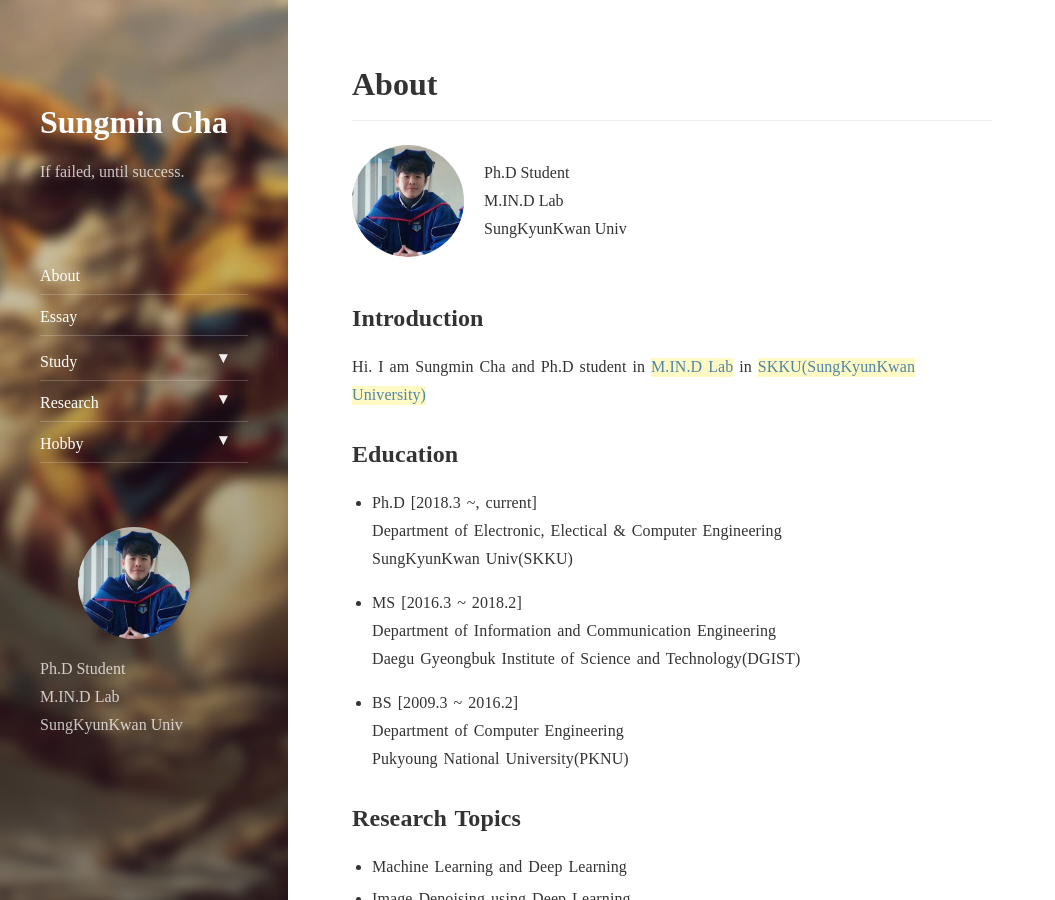
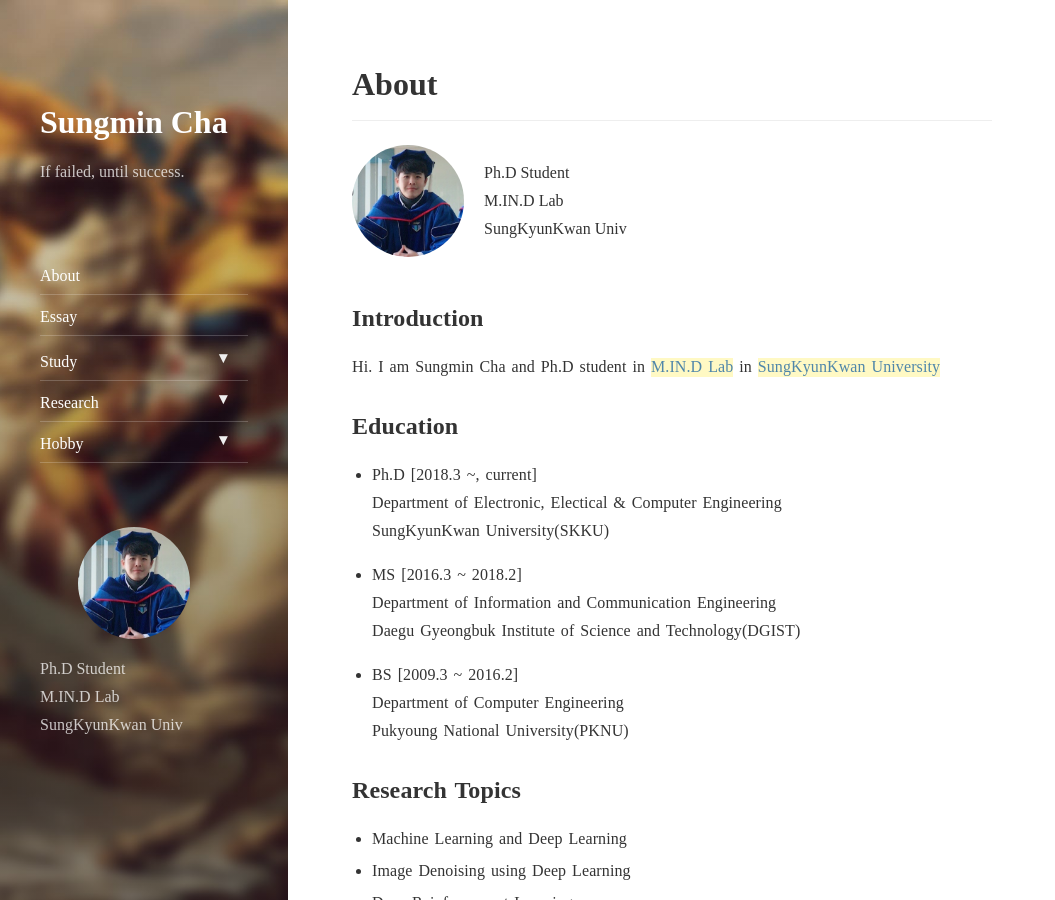
Before and after one commit to csm9493/csm9493.github.io, a Jekyll site: the page built from about.md, in a window 1280 px wide and 900 px high. Shown: the whole window, without its empty margins (0-1055 px from the left). Built offline with Jekyll 4.4.1, drawn with Linux system fonts in a browser that asks for light colours; nearby versions of some CDN libraries.

Commit message:
update about.md

```diff
--- a/about.md
+++ b/about.md
@@ -7,13 +7,13 @@ order: 0
 
 ## Introduction
 
-Hi. I am Sungmin Cha and Ph.D student in [M.IN.D Lab](https://mindlab-skku.github.io) in [SKKU(SungKyunKwan University)](http://skku.edu)
+Hi. I am Sungmin Cha and Ph.D student in [M.IN.D Lab](https://mindlab-skku.github.io) in [SungKyunKwan University](http://skku.edu)
 
 ## Education
 
 - Ph.D [2018.3 ~, current]
 Department of Electronic, Electical & Computer Engineering
-SungKyunKwan Univ(SKKU)
+SungKyunKwan University(SKKU)
 
 - MS [2016.3 ~ 2018.2]
 Department of Information and Communication Engineering
```
